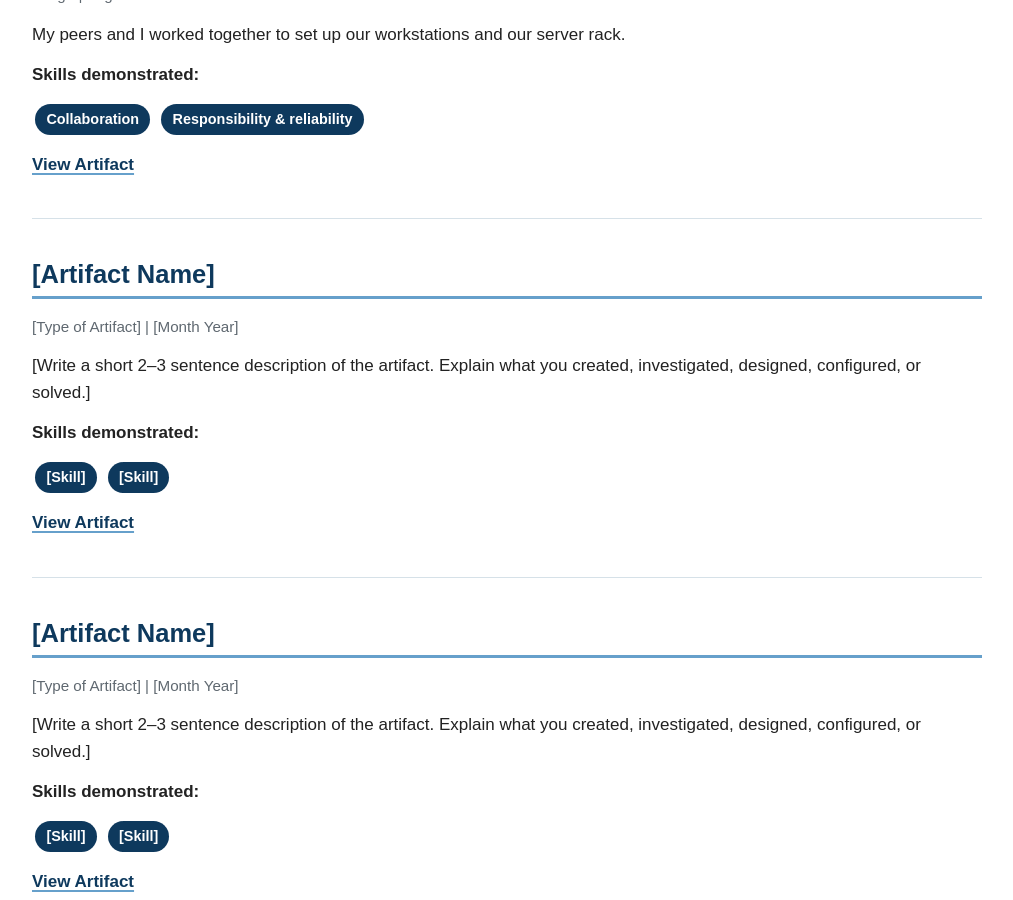
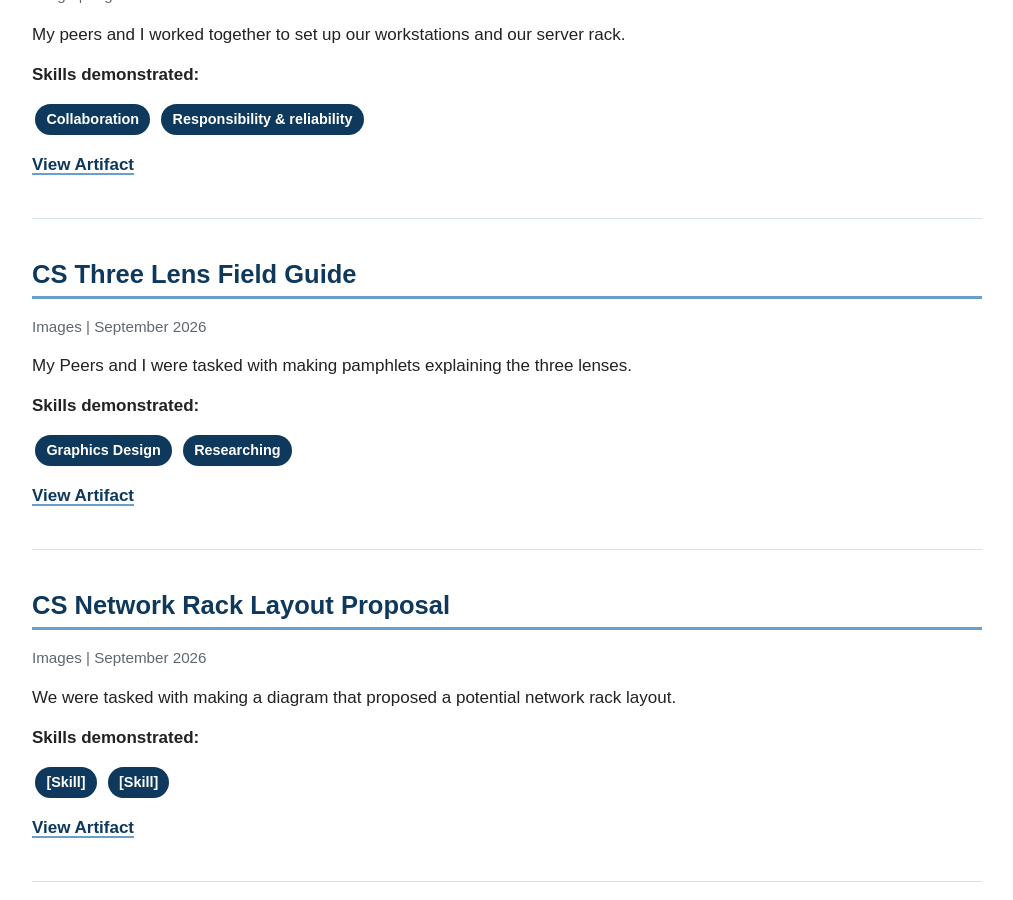
Before and after one commit to ShadowSeamus/apex-portfolio, a Jekyll site: the page built from artifacts.md, in a window 1280 px wide and 900 px high, scrolled down 1676 px. Shown: the whole window, without its empty margins (133-1146 px from the left). Built offline with Jekyll 4.4.1, drawn with Linux system fonts in a browser that asks for light colours.

Commit message:
add titles and summaries

```diff
--- a/artifacts.md
+++ b/artifacts.md
@@ -74,30 +74,30 @@ My peers and I worked together to set up our workstations and our server rack.
 <span class="skill-tag">Collaboration</span>
 <span class="skill-tag">Responsibility & reliability</span>
 
-[View Artifact](artifacts/workstation/)
+[View Artifact](apex-portfolio\artifacts\workstation\index.md)
 
 
 ---
 
-## [Artifact Name]
-<p class="artifact-meta">[Type of Artifact] | [Month Year]</p>
+## CS Three Lens Field Guide
+<p class="artifact-meta">Images | September 2026</p>
 
-[Write a short 2–3 sentence description of the artifact. Explain what you created, investigated, designed, configured, or solved.]
+My Peers and I were tasked with making pamphlets explaining the three lenses.
 
 **Skills demonstrated:**
 
-<span class="skill-tag">[Skill]</span>
-<span class="skill-tag">[Skill]</span>
+<span class="skill-tag">Graphics Design</span>
+<span class="skill-tag">Researching</span>
 
-[View Artifact](artifacts/ARTIFACT-FOLDER/)
+[View Artifact](apex-portfolio\artifacts\three-lens-field-guide\index.md)
 
 
 ---
 
-## [Artifact Name]
-<p class="artifact-meta">[Type of Artifact] | [Month Year]</p>
+## CS Network Rack Layout Proposal
+<p class="artifact-meta">Images | September 2026</p>
 
-[Write a short 2–3 sentence description of the artifact. Explain what you created, investigated, designed, configured, or solved.]
+We were tasked with making a diagram that proposed a potential network rack layout.
 
 **Skills demonstrated:**
 
```
Also changed, not shown: artifacts/three-lens-field-guide/index.md (+1 -2 lines).
